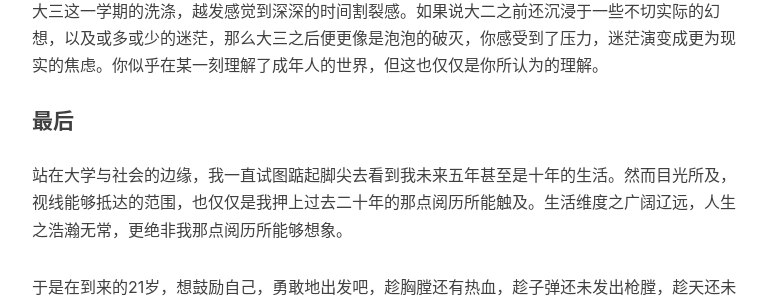
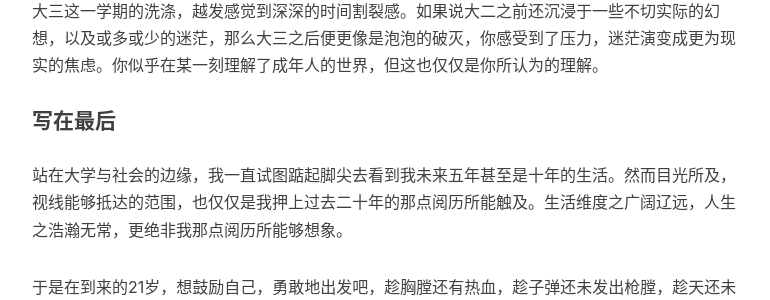
Before and after one commit to kanonjz/kanonjz.github.io, a Jekyll site: the page built from _posts/2018-1-9-summary-of-20.md, in a window 1280 px wide and 900 px high, scrolled down 2791 px. Shown: the part 152-452 px from the top of the window, without its empty margins (233-1003 px from the left). Built offline with Jekyll 4.4.1, drawn with Linux system fonts in a browser that asks for light colours; nearby versions of some CDN libraries; comment, search, counter and statistics services are not loaded.

Commit message:
Update 2018-1-9-summary-of-20.md

```diff
--- a/_posts/2018-1-9-summary-of-20.md
+++ b/_posts/2018-1-9-summary-of-20.md
@@ -66,7 +66,7 @@ tags:
 
 心头一紧，些许惶恐浮上心头。这个时候才恍惚间有种，剑还未配妥，出门便已是江湖的错觉。经过大三这一学期的洗涤，越发感觉到深深的时间割裂感。如果说大二之前还沉浸于一些不切实际的幻想，以及或多或少的迷茫，那么大三之后便更像是泡泡的破灭，你感受到了压力，迷茫演变成更为现实的焦虑。你似乎在某一刻理解了成年人的世界，但这也仅仅是你所认为的理解。
 
-#### 最后
+#### 写在最后
 
 站在大学与社会的边缘，我一直试图踮起脚尖去看到我未来五年甚至是十年的生活。然而目光所及，视线能够抵达的范围，也仅仅是我押上过去二十年的那点阅历所能触及。生活维度之广阔辽远，人生之浩瀚无常，更绝非我那点阅历所能够想象。
 
```
